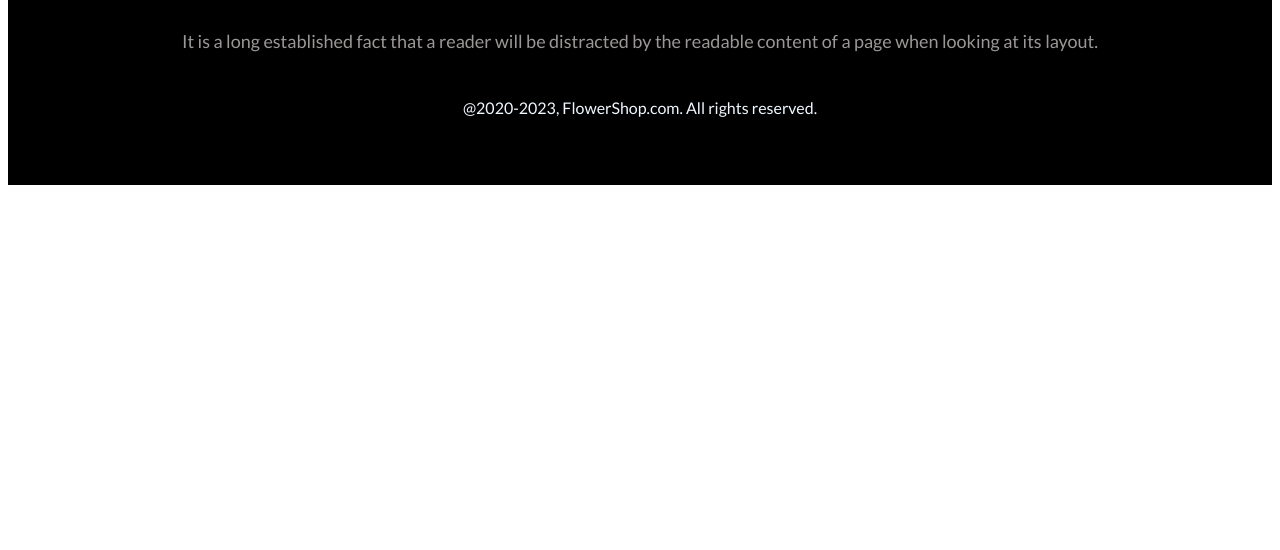
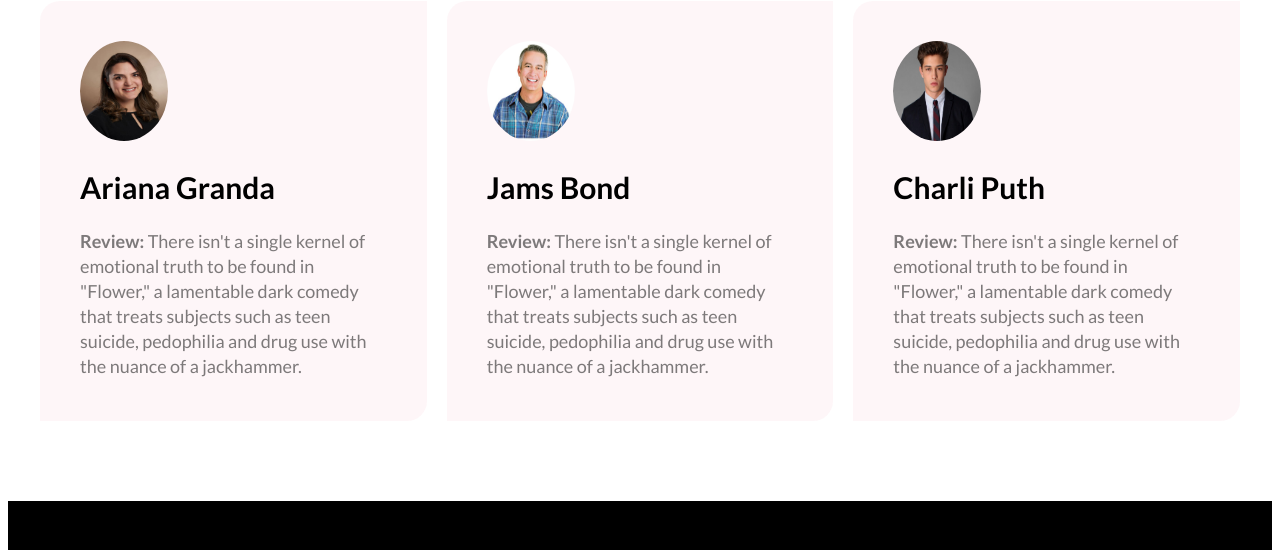
Before and after one commit to Akram-hossain12/flower-shop-assgienment, a plain HTML site: page index.html in a window 1280 px wide. Shown: the part 3928-4478 px from the top of the page. Before the commit the page ends 4121 px from the top, so only its background shows below. Drawn offline with Linux system fonts and the light colour scheme.

Commit message:
finisesh assginment

```diff
--- a/index.html
+++ b/index.html
@@ -112,6 +112,48 @@
             </div>
 
         </section>
+
+        <section class="customer-reviwe">
+            <div class="primary-title">
+                <h2>Customer Review</h2>
+                <p>our coustomer is intarected to our shope .they can review our shop.</p>
+            </div>
+            <div class="review-section">
+                <div class="review-card">
+                    <img src="/assets/istockphoto-1154642632-612x612.jpg" alt="">
+                    <div>
+                        <h2>Ariana Granda</h2>
+                        <p> <strong> Review:</strong> There isn't a single kernel of emotional truth to be found in
+                            "Flower," a lamentable dark comedy
+                            that treats subjects such as teen suicide, pedophilia and drug use with the nuance of a
+                            jackhammer.</p>
+                    </div>
+                </div>
+                <div class="review-card">
+                    <img src="/assets/male-catheters.jpg" alt="">
+                    <div>
+                        <h2>Jams Bond</h2>
+                        <p> <strong> Review:</strong> There isn't a single kernel of emotional truth to be found in
+                            "Flower," a lamentable dark comedy
+                            that treats subjects such as teen suicide, pedophilia and drug use with the nuance of a
+                            jackhammer.</p>
+                    </div>
+                </div>
+                <div class="review-card">
+                    <img src="/assets/pp.PNG" alt="">
+                    <div>
+                        <h2>Charli Puth</h2>
+                        <p> <strong> Review:</strong> There isn't a single kernel of emotional truth to be found in
+                            "Flower," a lamentable dark comedy
+                            that treats subjects such as teen suicide, pedophilia and drug use with the nuance of a
+                            jackhammer.</p>
+                    </div>
+                </div>
+            </div>
+
+
+        </section>
+
     </main>
     <footer>
         <div class="footer-title">
--- a/style/style.css
+++ b/style/style.css
@@ -258,6 +258,41 @@
     line-height: normal;
 
 }
+/* review section css */
+.customer-reviwe{
+    width: 1200px;
+    margin: auto;
+}
+.review-card{
+    height: 340px;
+    width: 400px;
+    padding: 40px;
+    border-radius: 20px 0 20px 0;
+    margin-top: 80px;
+    background: rgba(229, 84, 115, 0.05);
+
+}
+.review-card h2{
+    font-size: 30px;
+    font-weight: 700;
+}
+.review-card p{
+    color: rgba(39, 39, 39, 0.60);
+    font-size: 18px;
+    line-height: 25px;
+    font-weight: 400;
+}
+.review-card img{
+    height: 100px;
+    width: 88px;
+    border-radius: 100%;
+}
+.review-section{
+    display: flex;
+    justify-items: center;
+    align-items: center;
+    gap: 20px;
+}
 
 /* footer css */
 
```
Also changed, not shown: assets/istockphoto-1154642632-612x612.jpg (added), assets/male-catheters.jpg (added), assets/pp.PNG (added).
